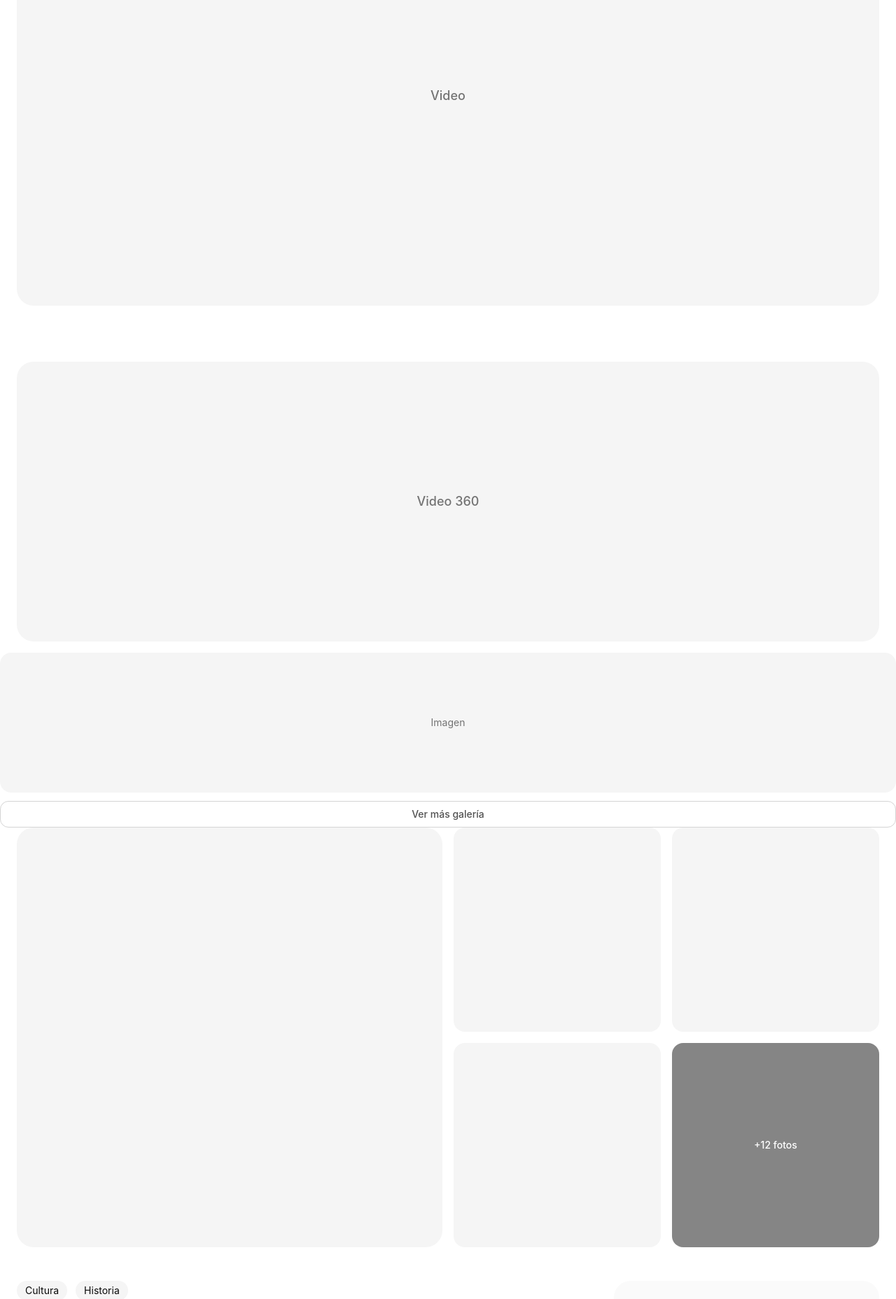
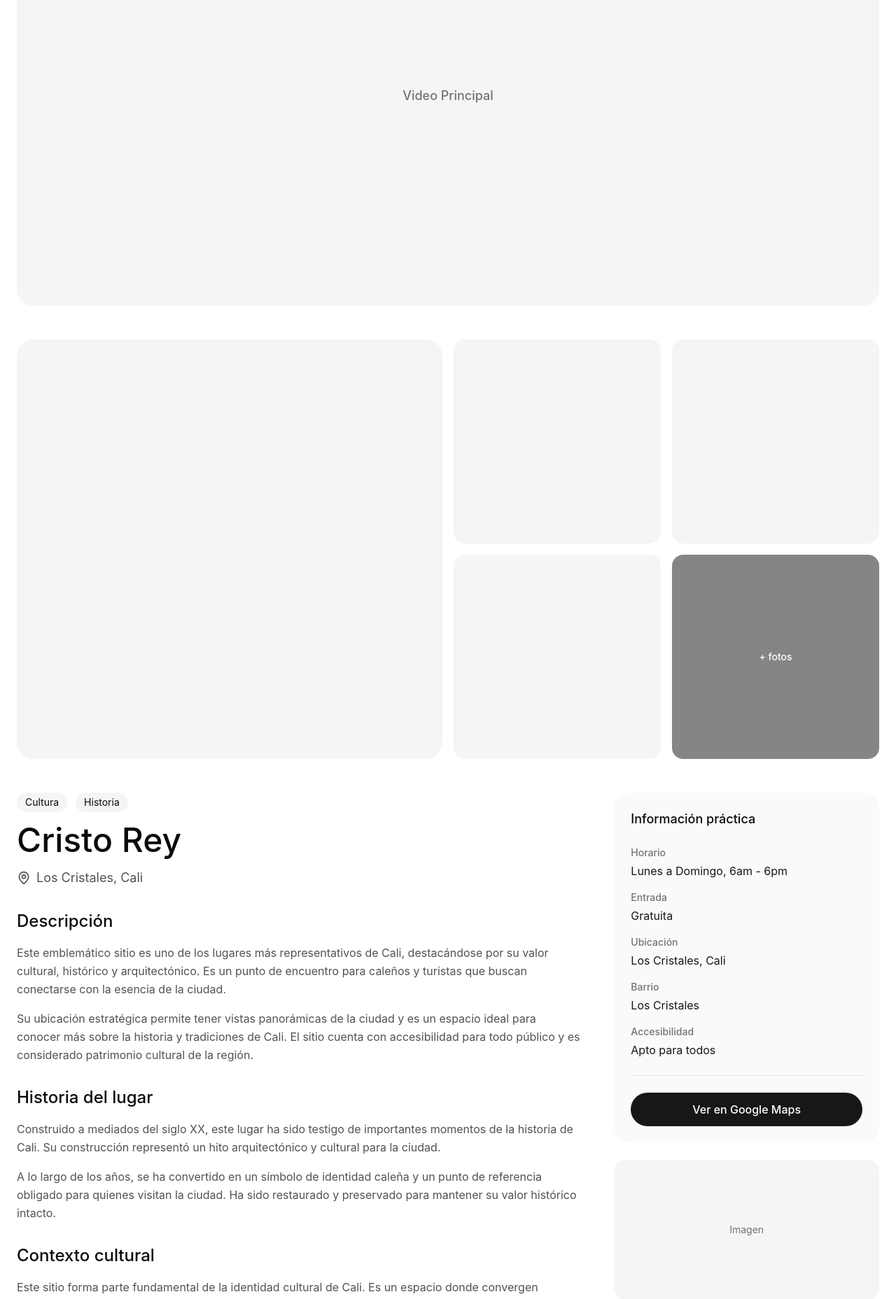
Before and after one commit to valentinasalazarh/WireframesCaliDiversa, a React (Vite) app: page /lugares/1 in a window 1280 px wide. Shown: the part 320-2177 px from the top of the page at 70% size. Built offline with nearby package versions, Linux system fonts and the light colour scheme.

Commit message:
cambios diseño wireframes-2

```diff
--- a/src/app/pages/LugarDetalle.tsx
+++ b/src/app/pages/LugarDetalle.tsx
@@ -28,24 +28,9 @@ export function LugarDetalle() {
 {/* Video principal */}
 <section className="max-w-7xl mx-auto px-4 md:px-6 pb-8 md:pb-12">
   <div className="w-full h-[400px] md:h-[600px] bg-neutral-100 rounded-3xl flex items-center justify-center">
-    <span className="text-neutral-500 font-medium text-lg">Video</span>
+    <span className="text-neutral-500 font-medium text-lg">Video Principal</span>
   </div>
 </section>
-
-{/* Video 360 */}
-<section className="max-w-7xl mx-auto px-4 md:px-6 mt-8">
-  <div className="w-full h-[400px] bg-neutral-100 rounded-3xl flex items-center justify-center">
-    <span className="text-neutral-500 font-medium text-lg">Video 360</span>
-  </div>
-</section>
-
-<div className="w-full h-[200px] bg-neutral-100 rounded-2xl mt-4 flex items-center justify-center">
-  <span className="text-neutral-500 text-sm">Imagen</span>
-</div>
-
-<button className="w-full mt-3 px-4 py-2 border border-neutral-300 rounded-xl text-sm text-neutral-600">
-  Ver más galería
-</button>
 
       {/* Gallery */}
       <section className="max-w-7xl mx-auto px-4 md:px-6 pb-8 md:pb-12">
@@ -56,7 +41,7 @@ export function LugarDetalle() {
           <div className="bg-neutral-100 rounded-2xl"></div>
           <div className="bg-neutral-100 rounded-2xl relative">
             <div className="absolute inset-0 flex items-center justify-center bg-neutral-900/50 rounded-2xl">
-              <span className="text-white font-medium text-sm">+12 fotos</span>
+              <span className="text-white font-medium text-sm">+ fotos</span>
             </div>
           </div>
         </div>
@@ -198,13 +183,15 @@ export function LugarDetalle() {
               </div>
             </div>
 
-            {/* Map */}
-            <div className="bg-neutral-100 rounded-3xl aspect-square relative overflow-hidden hidden lg:block">
-              <div className="absolute inset-0 flex items-center justify-center">
-                <MapPin size={32} className="text-neutral-400" />
-              </div>
-              <div className="absolute top-1/2 left-1/2 -translate-x-1/2 -translate-y-1/2 w-10 h-10 bg-neutral-900 rounded-full"></div>
-            </div>
+            <div className="w-full h-[200px] bg-neutral-100 rounded-2xl mt-4 flex items-center justify-center">
+  <span className="text-neutral-500 text-sm">Imagen</span>
+</div>
+
+<button className="w-full mt-3 px-4 py-2 border border-neutral-300 rounded-xl text-sm text-neutral-600">
+  Ver más galería
+</button>
+
+
 
             {/* Share */}
             <div className="bg-neutral-50 rounded-3xl p-6 hidden lg:block">
@@ -223,6 +210,13 @@ export function LugarDetalle() {
           </div>
         </div>
       </section>
+
+      {/* Video 360 */}
+<section className="max-w-7xl mx-auto px-4 md:px-6 mt-8">
+  <div className="w-full h-[400px] bg-neutral-100 rounded-3xl flex items-center justify-center">
+    <span className="text-neutral-500 font-medium text-lg">Video 360</span>
+  </div>
+</section>
 
       {/* Related places */}
       <section className="bg-neutral-50 py-12 md:py-16">
```
